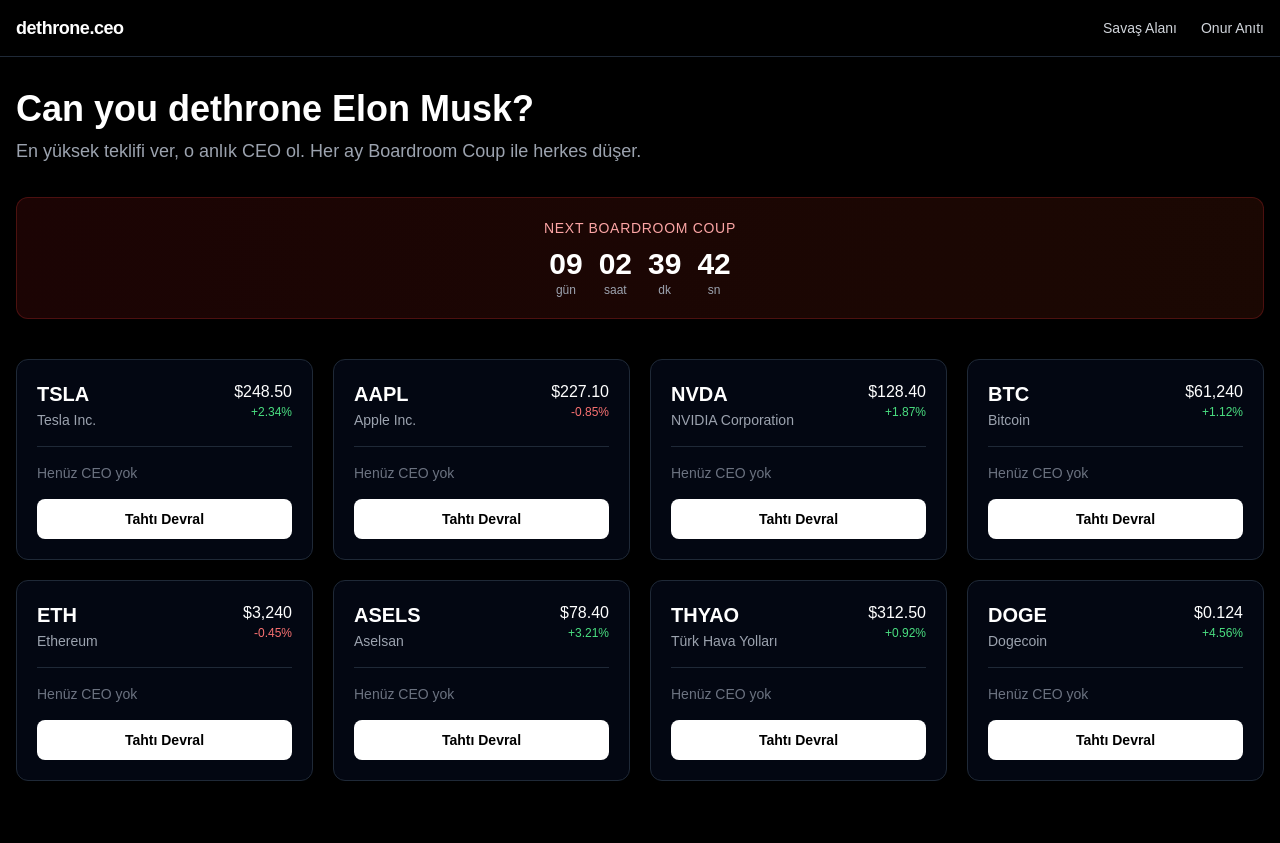
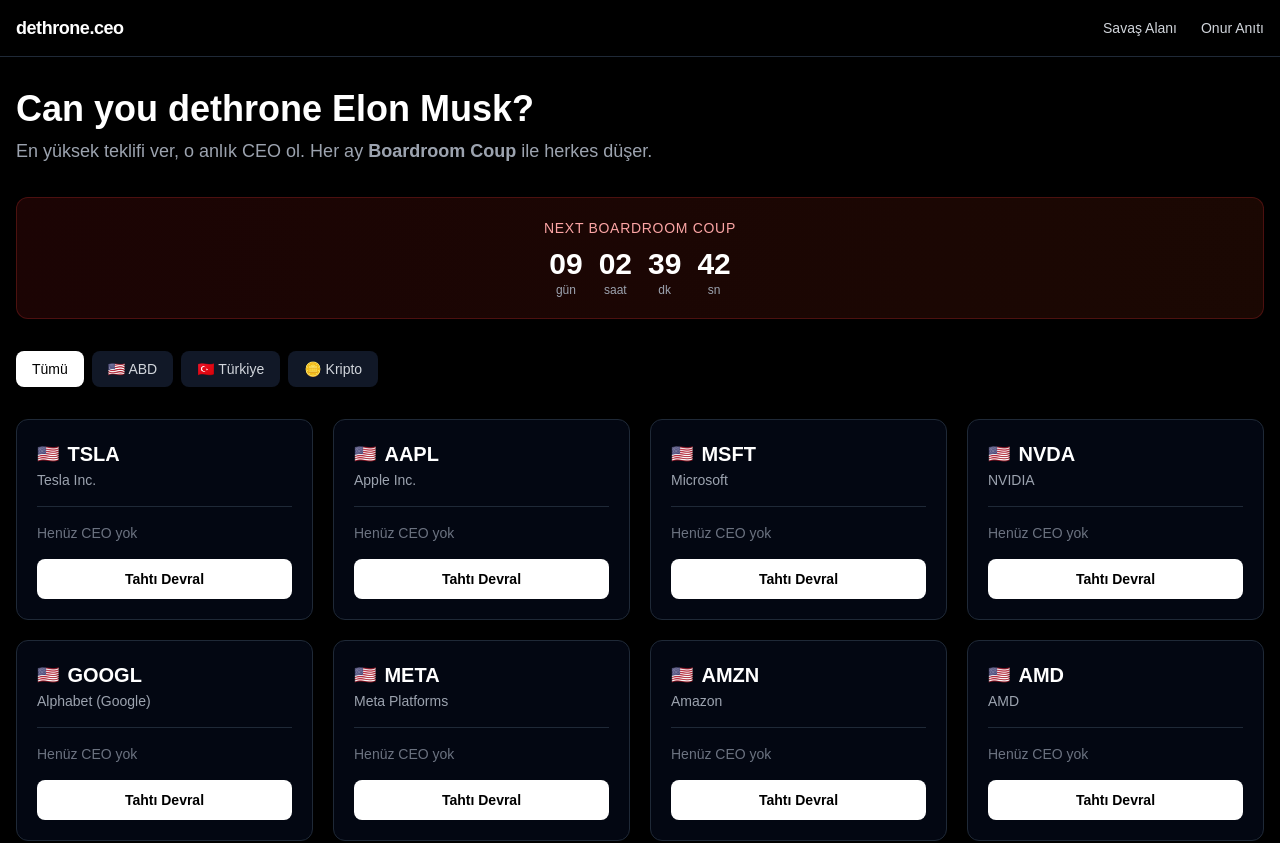
Before and after one commit to Nexora88/dethrone-ceo, a Next.js app: page / in a window 1280 px wide. Shown: the top 843 px of the page. Before the commit the page ends 813 px from the top, so only its background shows below. Built offline with nearby package versions, Linux system fonts and the light colour scheme.

Commit message:
Refactor company data handling and add filters

```diff
--- a/app/page.tsx
+++ b/app/page.tsx
@@ -4,89 +4,27 @@
 import CompanyCard from "@/components/CompanyCard";
 import BidModal from "@/components/BidModal";
 import Countdown from "@/components/Countdown";
-import { Company, CEO } from "@/types";
+import FilterTabs from "@/components/FilterTabs";
+import { companies } from "@/data/companies";
+import { Company } from "@/types";
 
-const sampleCompanies: Company[] = [
-  {
-    id: "1",
-    symbol: "TSLA",
-    name: "Tesla Inc.",
-    type: "stock",
-    exchange: "NASDAQ",
-    current_price: 248.5,
-    price_change_24h: 2.34,
-  },
-  {
-    id: "2",
-    symbol: "AAPL",
-    name: "Apple Inc.",
-    type: "stock",
-    exchange: "NASDAQ",
-    current_price: 227.1,
-    price_change_24h: -0.85,
-  },
-  {
-    id: "3",
-    symbol: "NVDA",
-    name: "NVIDIA Corporation",
-    type: "stock",
-    exchange: "NASDAQ",
-    current_price: 128.4,
-    price_change_24h: 1.87,
-  },
-  {
-    id: "4",
-    symbol: "BTC",
-    name: "Bitcoin",
-    type: "crypto",
-    current_price: 61240,
-    price_change_24h: 1.12,
-  },
-  {
-    id: "5",
-    symbol: "ETH",
-    name: "Ethereum",
-    type: "crypto",
-    current_price: 3240,
-    price_change_24h: -0.45,
-  },
-  {
-    id: "6",
-    symbol: "ASELS",
-    name: "Aselsan",
-    type: "stock",
-    exchange: "BIST",
-    current_price: 78.4,
-    price_change_24h: 3.21,
-  },
-  {
-    id: "7",
-    symbol: "THYAO",
-    name: "Türk Hava Yolları",
-    type: "stock",
-    exchange: "BIST",
-    current_price: 312.5,
-    price_change_24h: 0.92,
-  },
-  {
-    id: "8",
-    symbol: "DOGE",
-    name: "Dogecoin",
-    type: "crypto",
-    current_price: 0.124,
-    price_change_24h: 4.56,
-  },
-];
-
-// Örnek: Ayın son günü
 const nextCoupDate = new Date("2026-08-31T23:59:59");
 
 export default function Home() {
+  const [filter, setFilter] = useState<"all" | "us" | "tr" | "crypto">("all");
   const [selectedCompany, setSelectedCompany] = useState<Company | null>(null);
   const [isModalOpen, setIsModalOpen] = useState(false);
 
+  const filteredCompanies = companies.filter((company) => {
+    if (filter === "all") return true;
+    if (filter === "us") return company.flag === "🇺🇸";
+    if (filter === "tr") return company.flag === "🇹🇷";
+    if (filter === "crypto") return company.type === "crypto";
+    return true;
+  });
+
   const handleBid = (companyId: string) => {
-    const company = sampleCompanies.find((c) => c.id === companyId);
+    const company = companies.find((c) => c.id === companyId);
     if (company) {
       setSelectedCompany(company);
       setIsModalOpen(true);
@@ -95,8 +33,7 @@
 
   const handleConfirmBid = (amount: number) => {
     console.log("Teklif:", amount, "Şirket:", selectedCompany?.symbol);
-    // Buraya ileride ödeme + veritabanı kaydı gelecek
-    alert(`${selectedCompany?.symbol} için ${amount} USD teklif edildi (şimdilik test)`);
+    alert(`${selectedCompany?.symbol} için $${amount} teklif edildi (test)`);
     setIsModalOpen(false);
   };
 
@@ -107,16 +44,18 @@
           Can you dethrone Elon Musk?
         </h1>
         <p className="text-gray-400 text-lg">
-          En yüksek teklifi ver, o anlık CEO ol. Her ay Boardroom Coup ile herkes düşer.
+          En yüksek teklifi ver, o anlık CEO ol. Her ay <strong>Boardroom Coup</strong> ile herkes düşer.
         </p>
       </div>
 
-      <div className="mb-10">
+      <div className="mb-8">
         <Countdown targetDate={nextCoupDate} />
       </div>
 
+      <FilterTabs active={filter} onChange={setFilter} />
+
       <div className="grid grid-cols-1 sm:grid-cols-2 lg:grid-cols-3 xl:grid-cols-4 gap-5">
-        {sampleCompanies.map((company) => (
+        {filteredCompanies.map((company) => (
           <CompanyCard
             key={company.id}
             company={company}
@@ -137,4 +76,4 @@
       )}
     </main>
   );
-    }
+}
```
